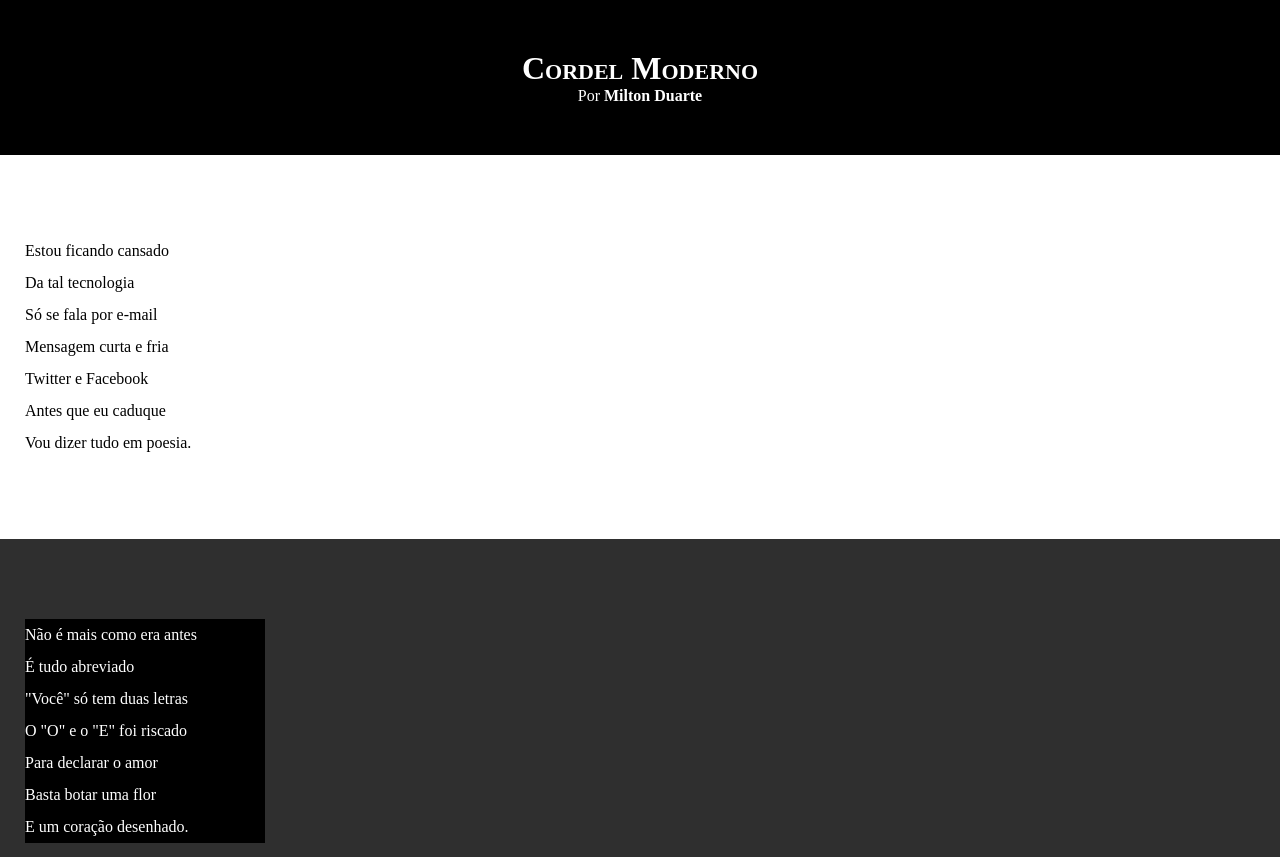
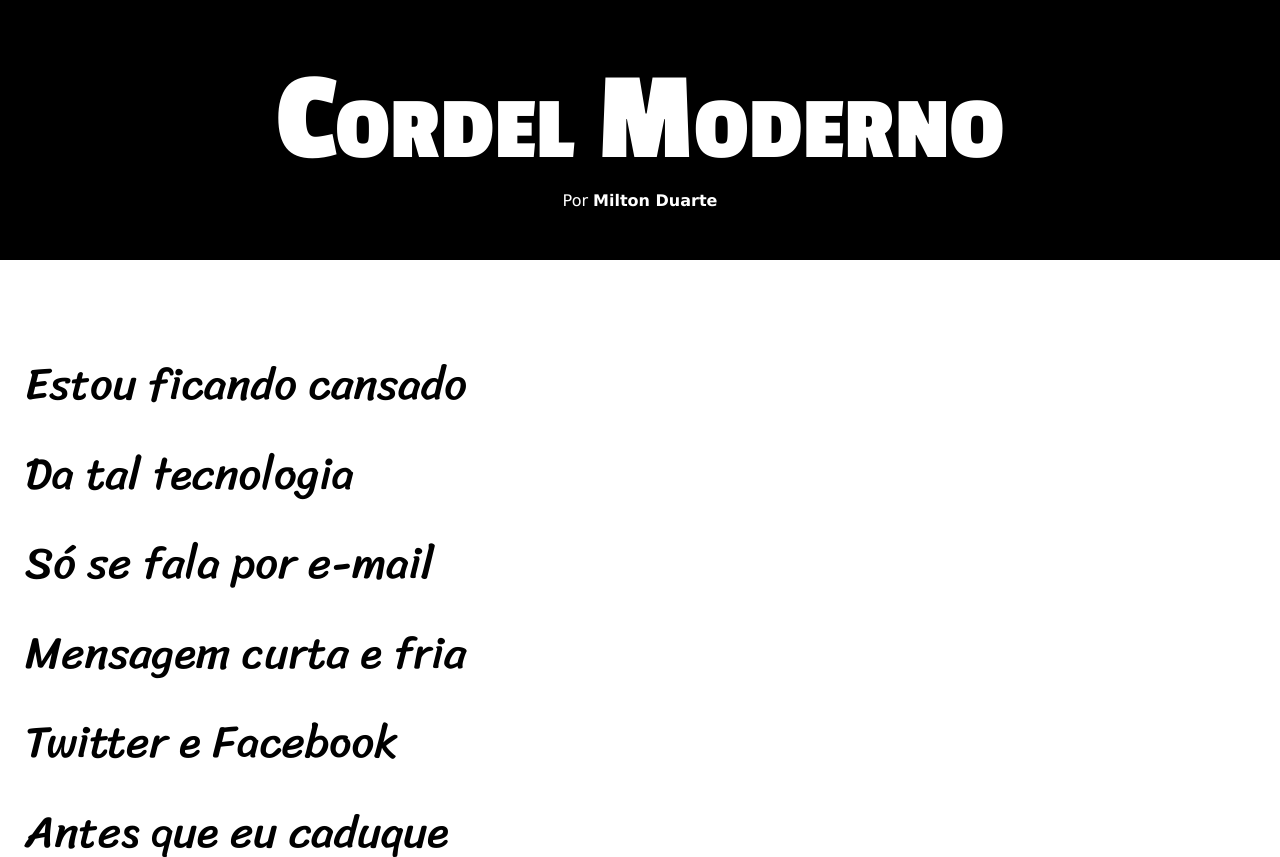
Before and after one commit to GusDev150/projeto-cordel, a plain HTML site: page index.html in a window 1280 px wide. Shown: the top 857 px of the page. Drawn offline with Linux system fonts and the light colour scheme.

Commit message:
Update in the css 2.0

```diff
--- a/estilo/style.css
+++ b/estilo/style.css
@@ -1,11 +1,22 @@
 @charset "UTF-8";
+
+@import url('https://fonts.googleapis.com/css2?family=Passion+One:wght@400;700;900&display=swap');
+@import url('https://fonts.googleapis.com/css2?family=Sriracha&display=swap');
+
+:root {
+    --font1: Verdana, Genava, Tahoma, sans-serif;
+    --font2: 'Passion One', cursive;
+    --font3: 'Sriracha', cursive;
+}
 
 * {
     margin: 0px;
     padding: 0px;
+    font-size: 1em;
 }
 
 html, body {
+    font-family: var(--font1);
     min-height: 100vh;
     background-color: darkgray;
 }
@@ -17,8 +28,10 @@ header {
 }
 
 header > h1 {
+    font-family: var(--font2);
     padding-top: 50px;
     font-variant: small-caps;
+    font-size: 10vw;
 }
 
 header > p {
@@ -36,6 +49,8 @@ header a:hover, footer a:hover {
 }
 
 section {
+    font-size: 3.5vw;
+    font-family: var(--font3);
     padding-top: 10vh;
     padding-bottom: 10vh;
     line-height: 2em;
@@ -53,7 +68,8 @@ section.imagem {
 }
 
 section.imagem > p {
-    width: 30vh;
+    display: inline-block;
+    padding: 5px;
     background-color: black;
 }
 
```
